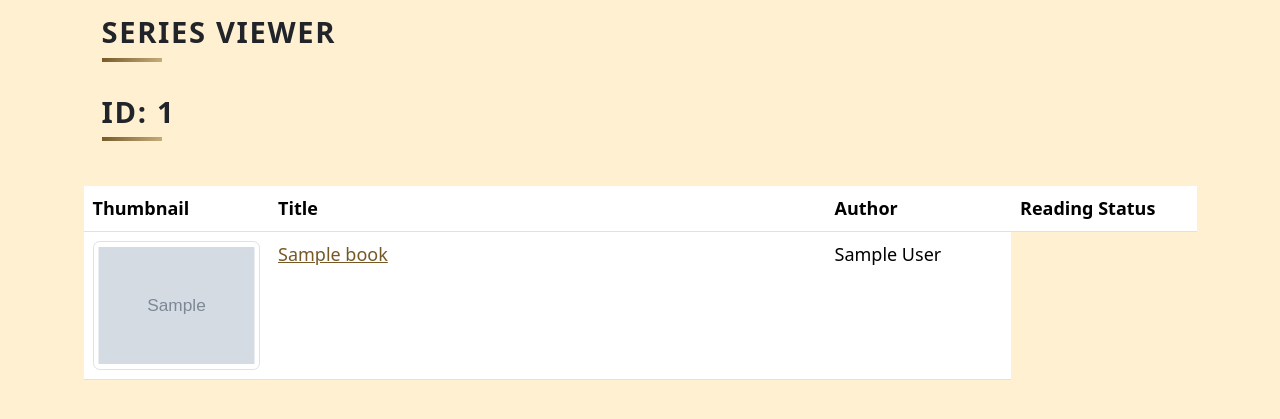
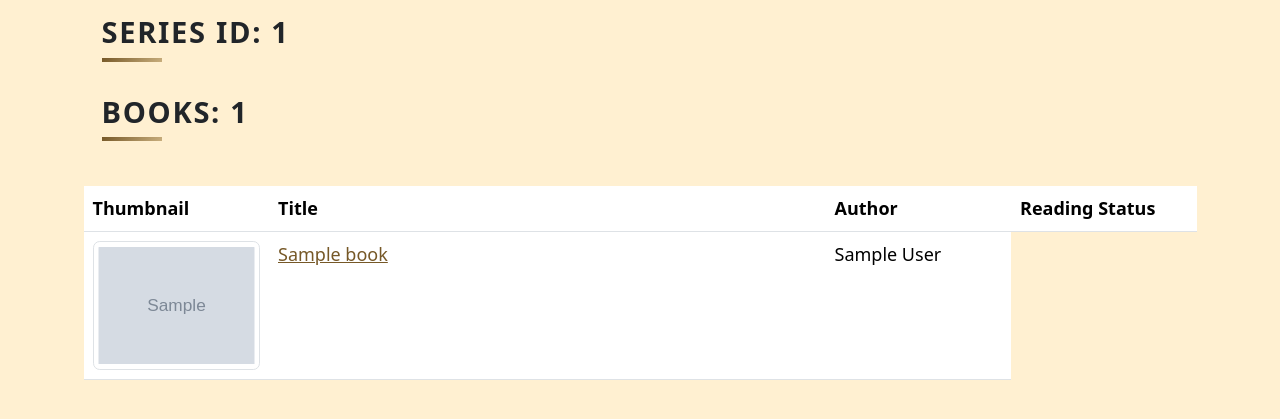
Before and after one commit to Punllarena/Spine-Bookshelf-Manager, a Flask app: page /viewSeries/1 in a window 1280 px wide. Shown: the part 63-482 px from the top of the page. Run offline with Flask 3, Linux system fonts and the light colour scheme; tables that the repository leaves empty hold one stand-in row (values such as "Sample post"); grey boxes marked "Sample" are stand-in pictures; parts of the project's set-up code (start-up, migrations or seed data) failed here and were passed over; some libraries are stand-ins or nearby versions.

Commit message:
Index and Series page now shows how many items are in each bookshelf

```diff
--- a/src/templates/index.html
+++ b/src/templates/index.html
@@ -11,7 +11,7 @@ block content %}
     {% for key, books in books.items() %}
     {% if books != [] %}
     <section id="{{ key.lower().replace(' ', '') }}"></section>
-    <h2 class="heading">Latest in {{ key }}
+    <h2 class="heading">Latest in {{ key }} ({{ books|length }})
       <a href="{{ url_for('shelf', page_num = 1, tag = key) }}"
       class="btn btn-outline-primary"
       > See All</a>
--- a/src/templates/series.html
+++ b/src/templates/series.html
@@ -1,8 +1,9 @@
 {% extends 'base.html' %} {% block title %}Series Viewer{% endblock %} {% block
 content %}
 <div class="container">
-  <h1 class="heading">Series Viewer</h1>
-  <h2 class="heading">ID: {{books[0].series_id}}</h2>
+  {# <h1 class="heading">Series Viewer</h1> #}
+  <h2 class="heading">Series ID: {{books[0].series_id}}</h2>
+  <h2 class="heading">Books: {{ books|length }}</h2>
   <br />
   <link
     href="https://cdnjs.cloudflare.com/ajax/libs/font-awesome/6.0.0-beta3/css/all.min.css"
```
